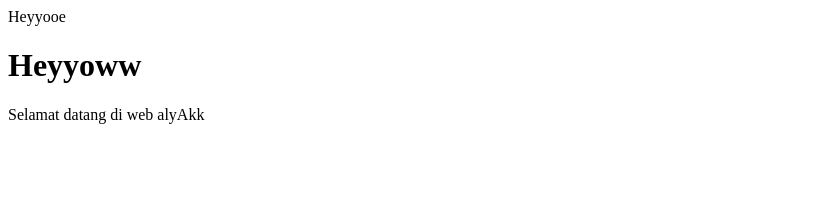
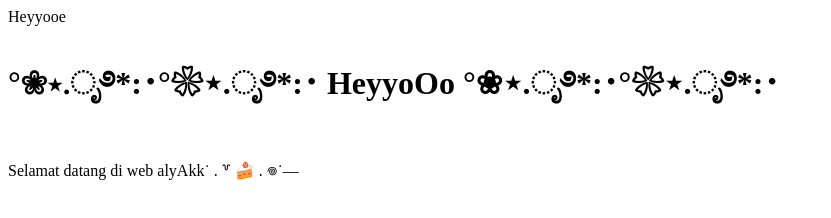
Before and after one commit to lejenooo/lejenooo.github.io, a plain HTML site: page index.html in a window 1280 px wide. Shown: the whole page, without its empty margins (0-831 px from the left). Drawn offline with Linux system fonts and the light colour scheme.

Commit message:
Update index.html

```diff
--- a/index.html
+++ b/index.html
@@ -6,8 +6,8 @@ Heyyooe
 </head>
 <body>
 
-<h1>Heyyoww</h1>
-<p>Selamat datang di web alyAkk</p>
+<h1>°❀⋆.ೃ࿔*:･°❀⋆.ೃ࿔*:･ HeyyoOo °❀⋆.ೃ࿔*:･°❀⋆.ೃ࿔*:･</h1>
+<p>Selamat datang di web alyAkk˙ . ꒷ 🍰 . 𖦹˙—</p>
 
 </body>
 </html>
```
